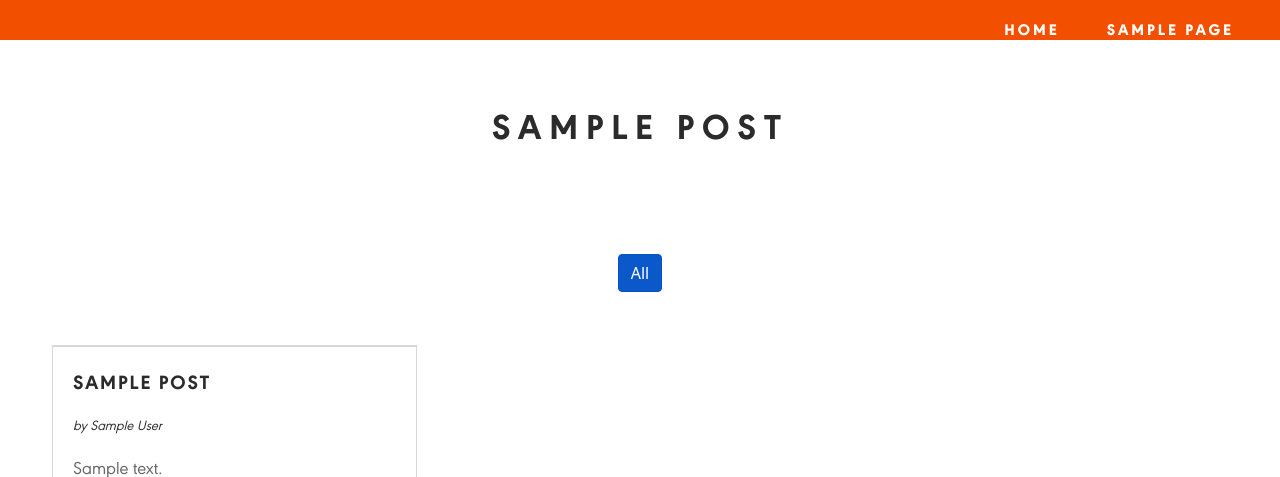
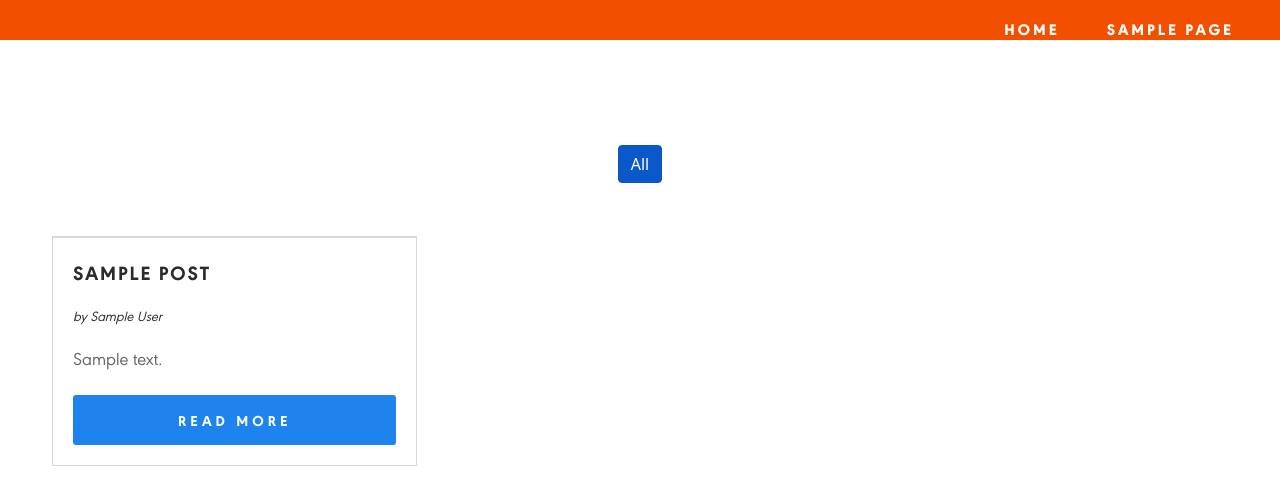
Before and after one commit to patOseo/learn2, a WordPress theme: template blog.php in a window 1280 px wide. Shown: the part 120-597 px from the top of the page. Run offline with PHP 8.4 and a stand-in for WordPress, Linux system fonts and the light colour scheme; the site name, menu and one post (Sample post) are stand-ins, and other content is empty; some libraries are stand-ins or nearby versions.

Commit message:
remove h1 from blog page

```diff
--- a/blog.php
+++ b/blog.php
@@ -20,8 +20,6 @@ get_header();
 
 
 <section class="sec blogsec">
-    <h1 class="text-center text-uppercase h2"><?= the_title(); ?></h1>
-
     <div class="container">
     	<div class="row">
     		<div class="col-12 align-self-center text-center">
```
